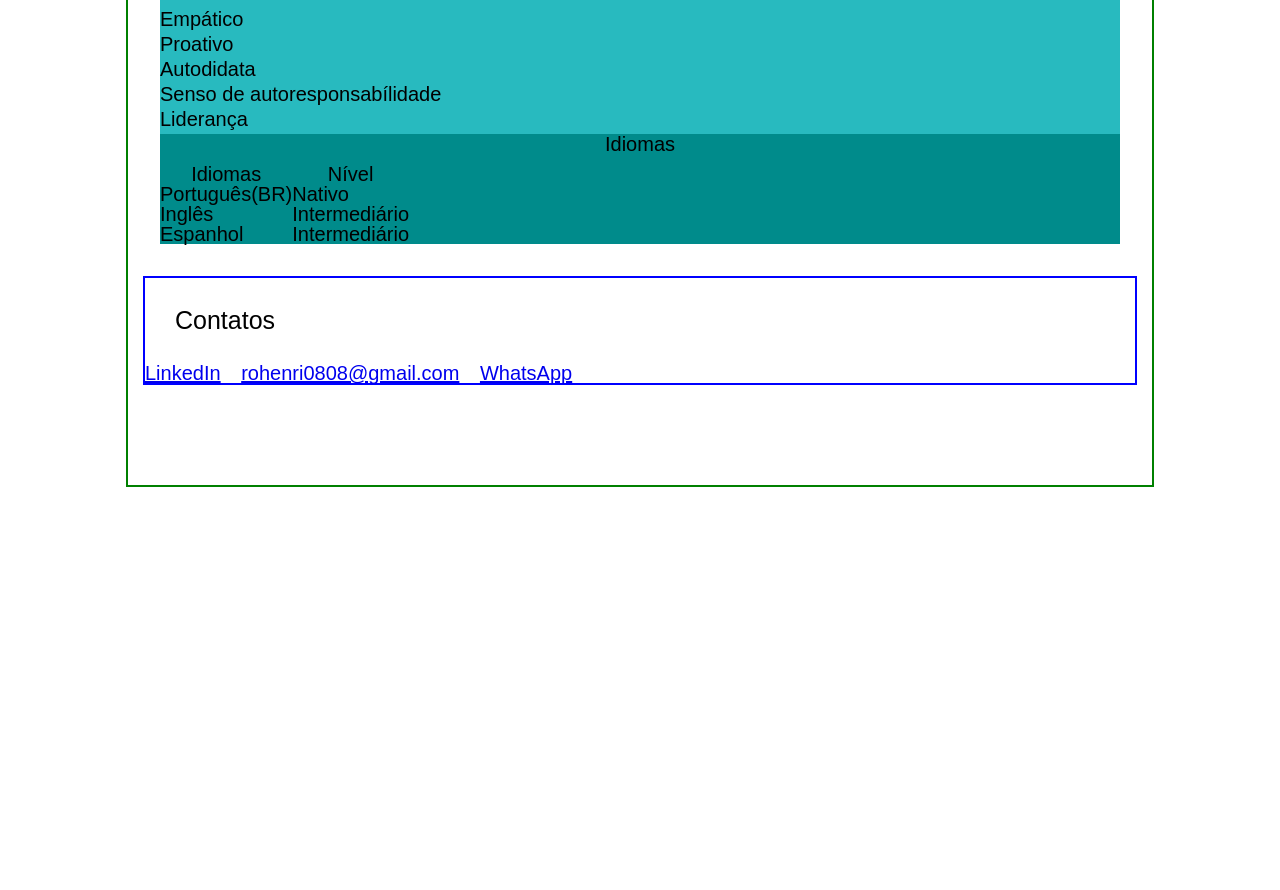
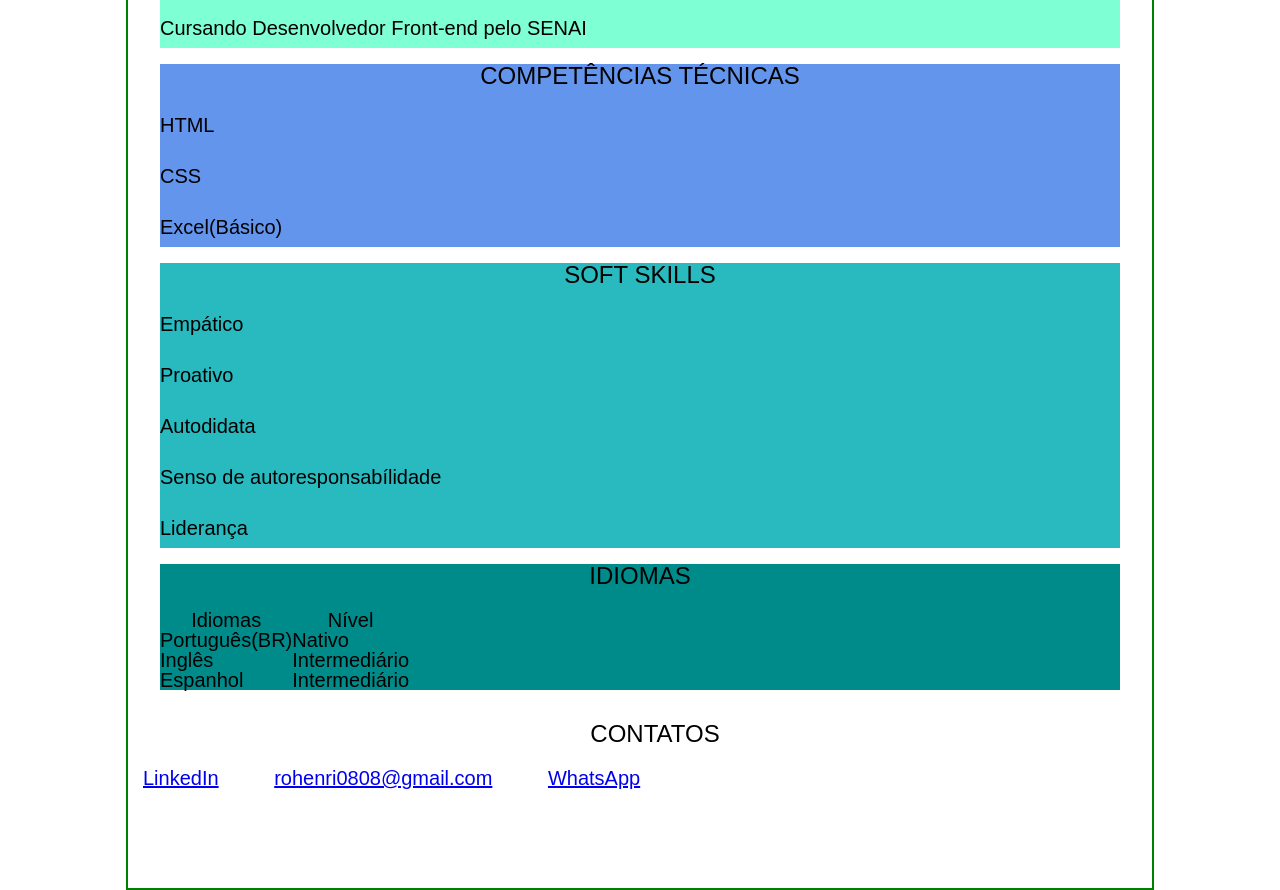
Before and after one commit to estrela801/Meu-curriculo, a plain HTML site: page index.html in a window 1280 px wide. Shown: the part 701-1591 px from the top of the page. Before the commit the page ends 1188 px from the top, so only its background shows below. Drawn offline with Linux system fonts and the light colour scheme; a web font is replaced by a local one.

Commit message:
atualizações

```diff
--- a/index.html
+++ b/index.html
@@ -2,7 +2,7 @@
 <html lang="pt-BR">
 <head>
     <meta charset="UTF-8">
-    <meta name="viewport" content="width=device-width, initial-scale=1.0">
+    <meta name="viewport"       content="width=device-width, initial-scale=1.0">
     <title>Curriculo</title>
     <link rel="stylesheet" href="reset.css">
     <link rel="stylesheet" href="style.css">
@@ -87,7 +87,7 @@
             </section>
     </main>
             <footer>
-                <h1>Contatos</h1>
+                <h2>Contatos</h2>
 
                 <a href="https://www.linkedin.com/in/rodrigo-henrique-b15315221/" target="_blank">LinkedIn</a>
 
--- a/style.css
+++ b/style.css
@@ -29,18 +29,22 @@ main{
  h2{
     height: 30px;
     text-align: center;
+    font-size: 1.5rem;
+    font-weight: 9      00;
+    text-transform: uppercase;
+    margin: 1rem;
  }
 p, li {
     padding-bottom: 5px;
 }
 
 footer{
-    border: 2px solid blue;
     margin: 15px;
     margin-bottom: 100px;
+    width: 100%;
 }
 footer a {
-    padding-right: 15px;
+    padding-right: 50px;
 }
 #apresentacao{
     background-color: aqua;
@@ -65,6 +69,7 @@ footer a {
     margin: 1rem ;
     padding: 1rem;
 }
-p{
+p, li{
     line-height: 1.5;
+    margin: 1rem 0;
 }
```
Also changed, not shown: inicio.html (added, +11 -0 lines).
